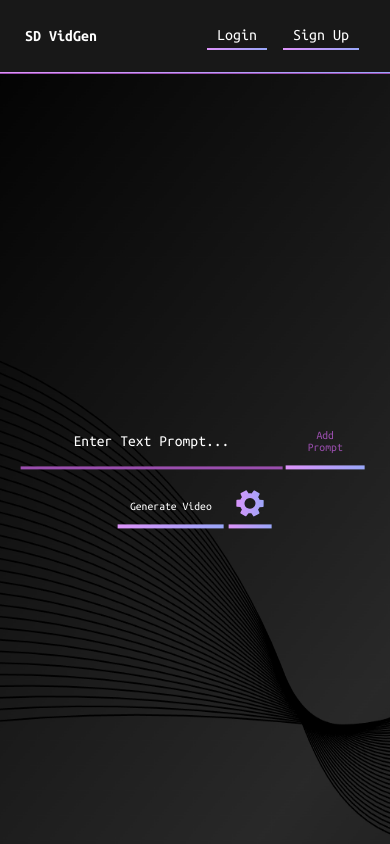
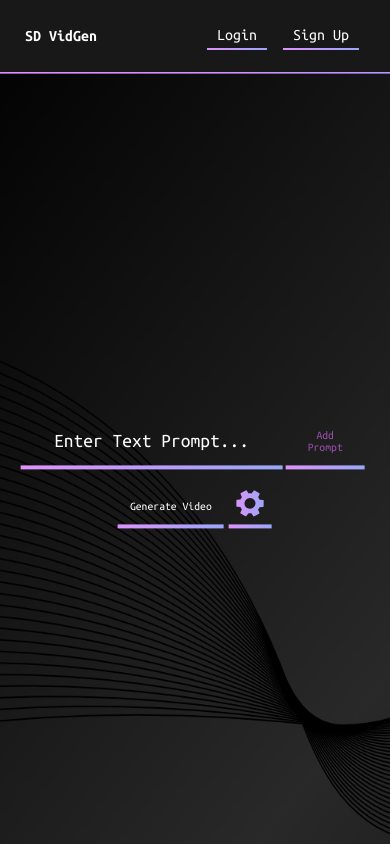
Before and after one commit to AmeenIzhac/StableDiffusionVideos, a React (Create React App) app in the folder client/: page / in a window 390 px wide. Built offline with nearby package versions, Linux system fonts and the light colour scheme.

Commit message:
[ii120] styling the dropdown

```diff
--- a/client/src/Gallery.js
+++ b/client/src/Gallery.js
@@ -23,7 +23,6 @@ export default function Gallery({ loggedIn, setLoggedIn }) {
       },
       timeout: 100000,
     }).then((res) => {
-      console.log(res.data.files);
       // setVideo(res.data.files[0]);
       setVideos(res.data.files);
       // setVideo(URL.createObjectURL(vid));
@@ -33,40 +32,6 @@ export default function Gallery({ loggedIn, setLoggedIn }) {
     getGalleryVideos();
   }, []);
 
-  // function getGalleryVideos() {
-  //   var user = "undefined";
-  //   if (typeof Cookies.get("loggedInUser") != "undefined") {
-  //     user = Cookies.get("loggedInUser");
-  //   }
-  //   axios({
-  //     method: "get",
-  //     // url: `https://stablediffusionvideoswebserver-production.up.railway.app/getCreatedVideo`,
-  //     url: `http://localhost:3001/getGalleryVideos`,
-  //     params: {
-  //       user: user,
-  //     },
-  //     timeout: 100000,
-  //   }).then((res) => {
-  //     console.log("res");
-  //     console.log(res);
-  //     console.log("res.data");
-  //     console.log(res.data);
-  //     console.log("res.data[1]");
-  //     console.log(res.data[1]);
-  //     console.log("res.data[1][0]");
-  //     console.log(res.data[1][0]);
-  //     console.log("res.data[1][0].data");
-  //     console.log(res.data[1][0].data);
-
-  //     const vid = new Blob(res.data[1][0].data, { type: "video/mp4" });
-
-  //     console.log("vid");
-  //     console.log(vid);
-  //     console.log("url");
-  //     console.log(URL.createObjectURL(vid));
-  //     setVideo(URL.createObjectURL(vid));
-  //   });
-  // }
   const navigate = useNavigate();
   const logout = () => {
     Cookies.remove("loggedInUser");
@@ -97,7 +62,7 @@ export default function Gallery({ loggedIn, setLoggedIn }) {
       <div className="videos">
         {videos.map((videoSrc) => {
           return (
-            <div className="vidBox">
+            <div className="vidBox" key={videoSrc}>
               <video className="video" width='40' controls src={videoSrc} />
             </div>
           );
--- a/client/src/index.css
+++ b/client/src/index.css
@@ -89,7 +89,7 @@ ul {
   font-size: 20px;
   color: white;
   border: none;
-  border-bottom: 3px solid var(--main-bg-light);
+  border-bottom: 3px solid;
   border-width: 0.3rem;
   border-bottom-style: solid;
   border-image-source: linear-gradient(to right, #de93fa, #98a7f9);
@@ -295,12 +295,12 @@ ul {
   }
 
   .dropdownOption::-webkit-scrollbar {
-    background-color: var(--main-bg-light);
+    background-color: var(--main-bg-dark);
     width: 4px;
   }
 
   .dropdownOption::-webkit-scrollbar-thumb {
-    background-color: var(--main-bg-dark);
+    background-color: var(--main-bg-light);
     border-radius: 100vmax;
   }
 
@@ -312,10 +312,8 @@ ul {
 
   .prompt {
     width: 70vw;
-    border: none;
-    border-bottom: 3px solid var(--main-bg-light);
-    padding: 1vh 1vw;
-    font-size: 4vw;
+    padding: 0 1vw;
+    font-size: 5vw;
     margin-right: 1vw;
   }
 }
```
Also changed, not shown: client/src/SimpleUser.js (+0 -7 lines).
